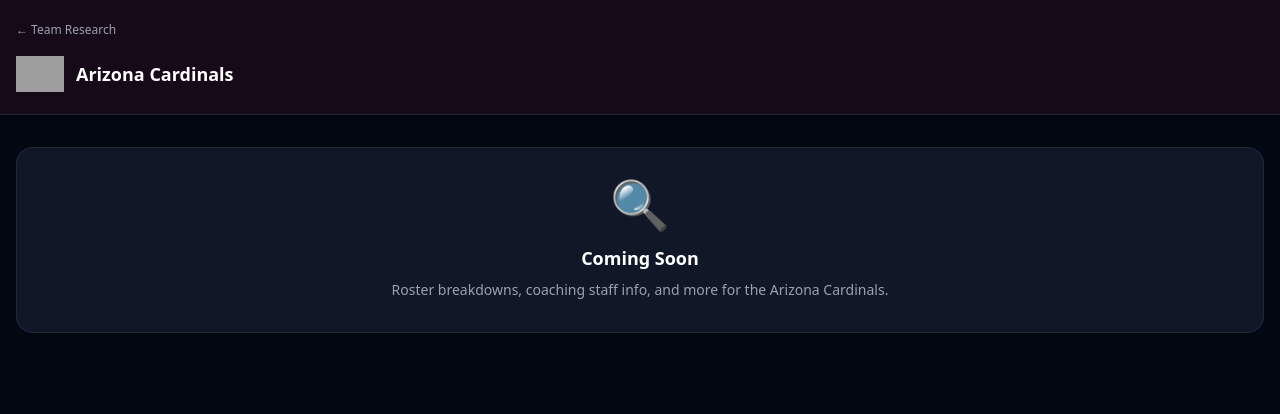
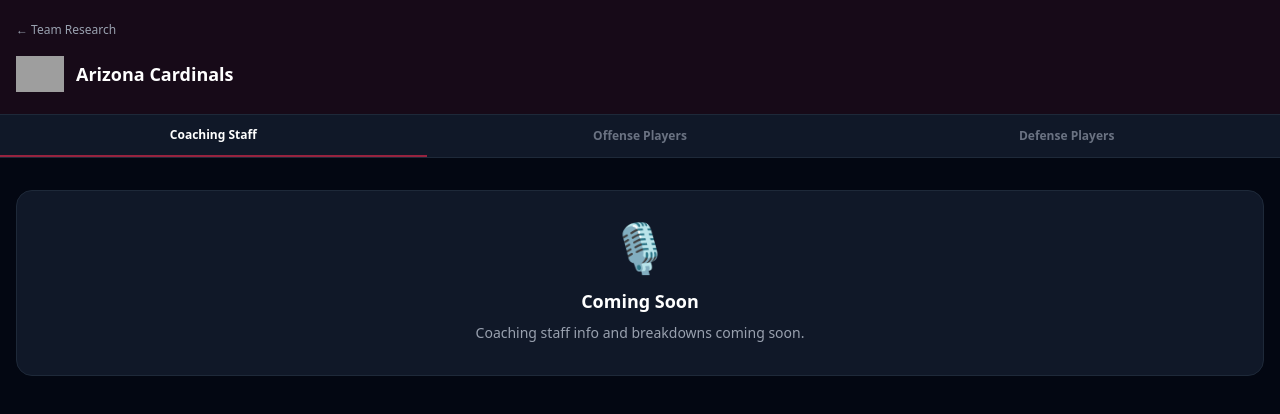
Before and after one commit to ratedriches/nfl-fantasy-feed, a Next.js app: page /team-research/arizona-cardinals in a window 1280 px wide. Shown: the top 414 px of the page. Built offline with nearby package versions, Linux system fonts and the light colour scheme; grey boxes are pictures that could not be loaded.

Commit message:
Add Coaching Staff / Offense Players / Defense Players tabs to team research pages
Co-Authored-By: Claude Sonnet 4.6 <noreply@anthropic.com>

```diff
--- a/src/app/team-research/[slug]/page.tsx
+++ b/src/app/team-research/[slug]/page.tsx
@@ -1,6 +1,7 @@
 import Link from "next/link";
 import { notFound } from "next/navigation";
 import { teams } from "@/data/teams";
+import TeamResearchTabs from "@/components/TeamResearchTabs";
 
 export async function generateStaticParams() {
   return teams.map((team) => ({ slug: team.slug }));
@@ -40,14 +41,8 @@ export default async function TeamResearchTeamPage({
         </div>
       </header>
 
-      <main className="px-4 py-8">
-        <div className="rounded-2xl border border-gray-800 bg-gray-900 p-8 text-center">
-          <span className="text-5xl">🔍</span>
-          <h2 className="mt-4 text-lg font-bold text-white">Coming Soon</h2>
-          <p className="mt-2 text-sm text-gray-400">
-            Roster breakdowns, coaching staff info, and more for the {team.name}.
-          </p>
-        </div>
+      <main>
+        <TeamResearchTabs teamColor={team.primaryColor} />
       </main>
     </div>
   );
--- /dev/null
+++ b/src/components/TeamResearchTabs.tsx
@@ -0,0 +1,68 @@
+"use client";
+
+import { useState } from "react";
+
+type Tab = "coaching" | "offense" | "defense";
+
+const TABS: { id: Tab; label: string }[] = [
+  { id: "coaching", label: "Coaching Staff" },
+  { id: "offense",  label: "Offense Players" },
+  { id: "defense",  label: "Defense Players" },
+];
+
+export default function TeamResearchTabs({ teamColor }: { teamColor: string }) {
+  const [active, setActive] = useState<Tab>("coaching");
+
+  return (
+    <div>
+      {/* Tab bar */}
+      <div className="flex border-b border-gray-800 bg-gray-900">
+        {TABS.map((tab) => (
+          <button
+            key={tab.id}
+            onClick={() => setActive(tab.id)}
+            className={`flex-1 py-3 text-xs font-semibold transition-colors ${
+              active === tab.id
+                ? "border-b-2 text-white"
+                : "text-gray-500 hover:text-gray-300"
+            }`}
+            style={active === tab.id ? { borderColor: teamColor } : {}}
+          >
+            {tab.label}
+          </button>
+        ))}
+      </div>
+
+      {/* Tab content */}
+      <div className="px-4 py-8">
+        {active === "coaching" && (
+          <div className="rounded-2xl border border-gray-800 bg-gray-900 p-8 text-center">
+            <span className="text-5xl">🎙️</span>
+            <h2 className="mt-4 text-lg font-bold text-white">Coming Soon</h2>
+            <p className="mt-2 text-sm text-gray-400">
+              Coaching staff info and breakdowns coming soon.
+            </p>
+          </div>
+        )}
+        {active === "offense" && (
+          <div className="rounded-2xl border border-gray-800 bg-gray-900 p-8 text-center">
+            <span className="text-5xl">🏈</span>
+            <h2 className="mt-4 text-lg font-bold text-white">Coming Soon</h2>
+            <p className="mt-2 text-sm text-gray-400">
+              Offensive player roster and breakdowns coming soon.
+            </p>
+          </div>
+        )}
+        {active === "defense" && (
+          <div className="rounded-2xl border border-gray-800 bg-gray-900 p-8 text-center">
+            <span className="text-5xl">🛡️</span>
+            <h2 className="mt-4 text-lg font-bold text-white">Coming Soon</h2>
+            <p className="mt-2 text-sm text-gray-400">
+              Defensive player roster and breakdowns coming soon.
+            </p>
+          </div>
+        )}
+      </div>
+    </div>
+  );
+}
```
